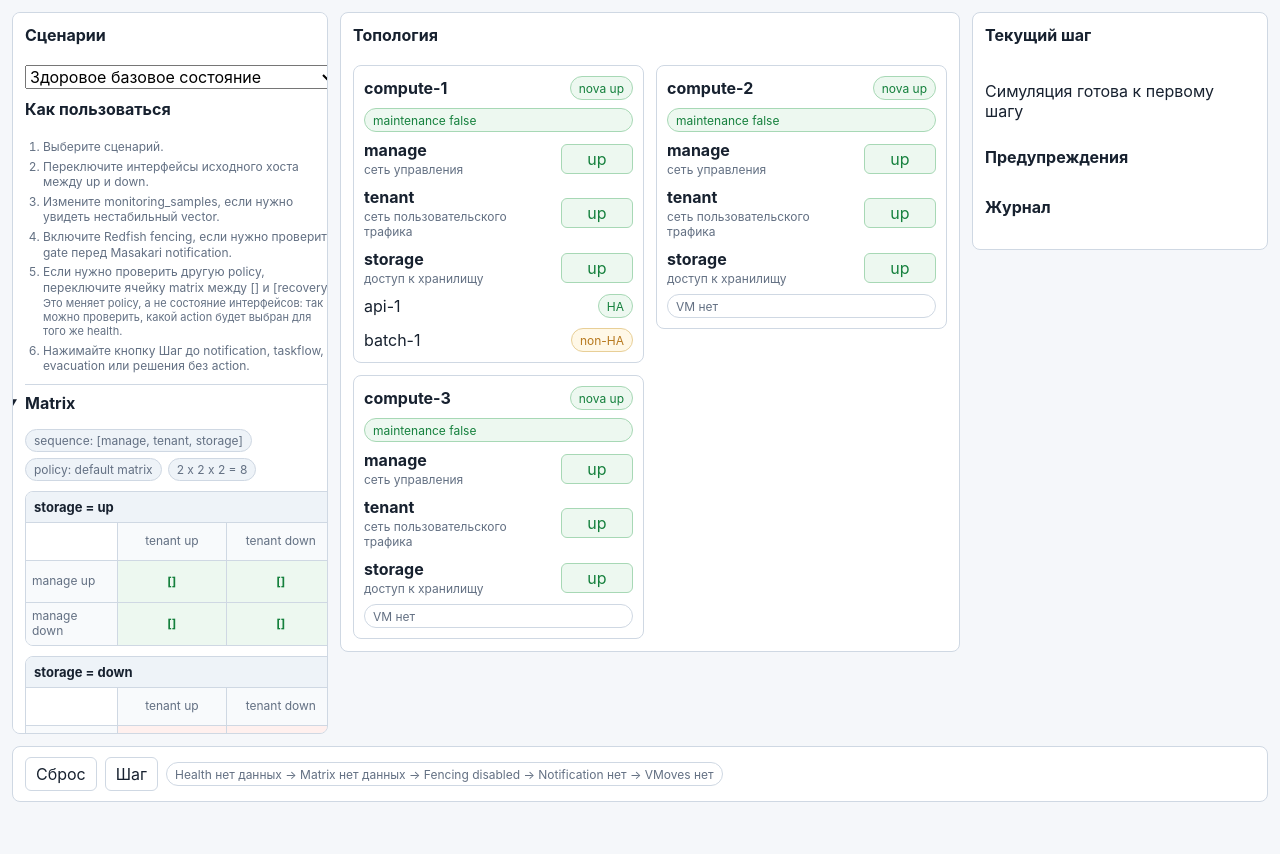
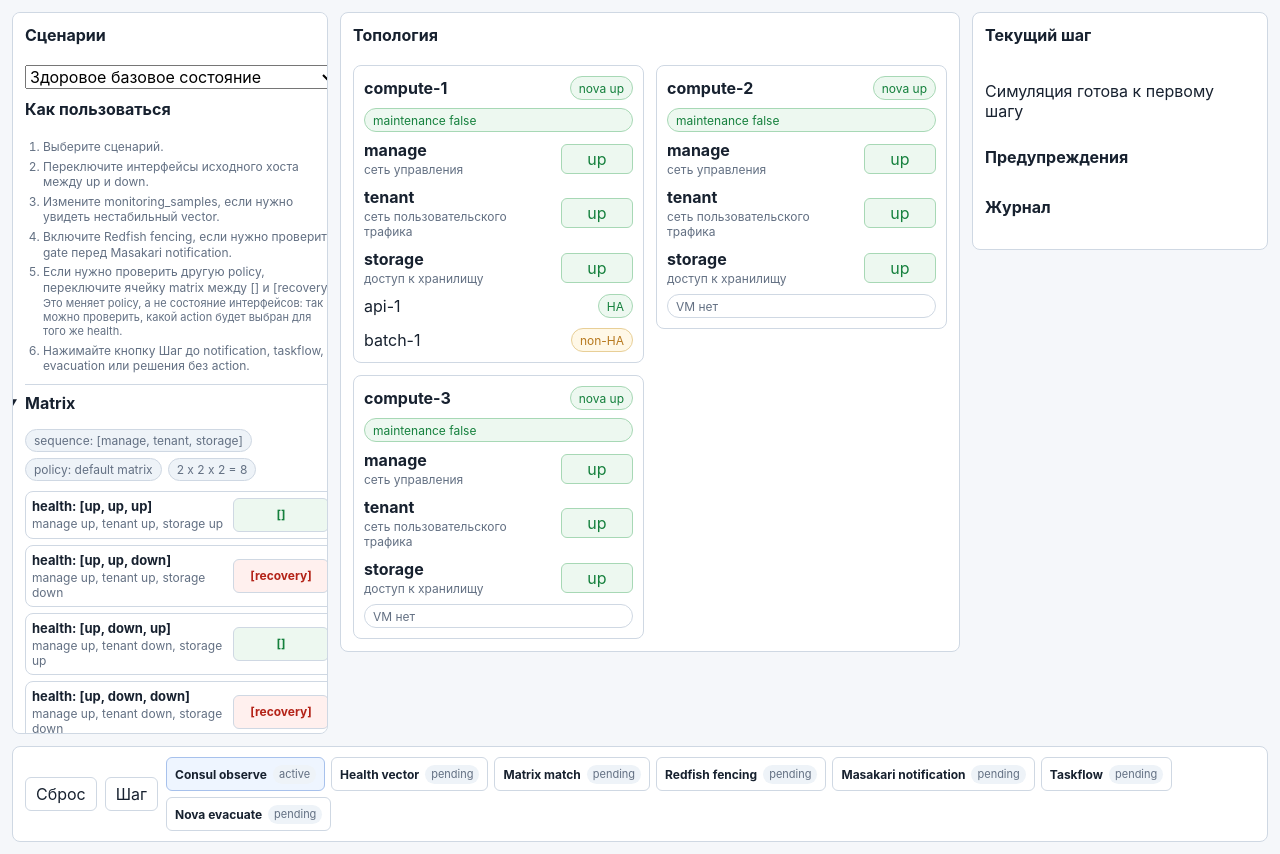
Before and after one commit to lebtmalorny-rgb/masakari_simulator, a website with bundled scripts: page simulator/index.html in a window 1280 px wide. Before the commit the page ends 814 px from the top, so only its background shows below. Built offline with nearby package versions, Linux system fonts and the light colour scheme.

Commit message:
feat: show neutral matrix and pipeline

```diff
--- a/simulator/src/ui.mjs
+++ b/simulator/src/ui.mjs
@@ -163,24 +163,27 @@ function renderHost(host) {
 
 function renderMatrix(state) {
   const active = state.currentVector?.ready ? state.currentVector.stable.join(',') : '';
-  const axisValues = ['up', 'down'];
+  const rows = state.matrix.map((rule, index) => {
+    const entry = {
+      health: rule.health,
+      key: rule.health.join(','),
+      index,
+      rule
+    };
+    const details = state.sequence
+      .map((layer, index) => `${layer} ${rule.health[index]}`)
+      .join(', ');
 
-  const planes = axisValues.map((storage) => `
-    <div class="matrix-plane" data-role="matrix-plane">
-      <div class="matrix-plane-title">storage = ${storage}</div>
-      <div class="matrix-grid">
-        <div class="matrix-axis-corner"></div>
-        ${axisValues.map((tenant) => `<div class="matrix-axis-label">tenant ${tenant}</div>`).join('')}
-        ${axisValues.map((manage) => `
-          <div class="matrix-axis-label row-label">manage ${manage}</div>
-          ${axisValues.map((tenant) => renderMatrixCell(
-            findMatrixRule(state.matrix, state.sequence, { manage, tenant, storage }),
-            active
-          )).join('')}
-        `).join('')}
+    return `
+      <div class="matrix-rule" data-role="matrix-rule">
+        <div class="matrix-rule-vector">
+          <strong>health: ${formatVector(rule.health)}</strong>
+          <span>${details}</span>
+        </div>
+        ${renderMatrixCell(entry, active)}
       </div>
-    </div>
-  `).join('');
+    `;
+  }).join('');
 
   return `
     <div class="matrix-meta">
@@ -188,7 +191,7 @@ function renderMatrix(state) {
       <span>${matrixPolicyLabel(state.matrix)}</span>
       <span>2 x 2 x 2 = 8</span>
     </div>
-    <div class="matrix-planes">${planes}</div>
+    <div class="matrix-list">${rows}</div>
   `;
 }
 
@@ -306,14 +309,100 @@ function renderEventLog(state) {
   `).join('');
 }
 
-function renderSummary(state) {
-  const vector = state.currentVector ? state.currentVector.stable.map((value) => value ?? 'unstable').join(' / ') : 'нет данных';
-  const action = state.currentMatrixResult ? state.currentMatrixResult.action.join(', ') || '[]' : 'нет данных';
-  const fencing = state.fencing.enabled ? state.fencing.status : 'disabled';
-  const notification = state.notifications.at(-1)?.status ?? 'нет';
-  const vmoves = state.vmoves.length === 0 ? 'нет' : state.vmoves.map((vmove) => `${vmove.instanceName}:${vmove.status}`).join(', ');
+function hasHealthSamples(state) {
+  return state.sequence.some((layer) => (state.healthHistory[state.activeHost]?.[layer] ?? []).length > 0);
+}
 
-  return `Health ${vector} -> Matrix ${action} -> Fencing ${fencing} -> Notification ${notification} -> VMoves ${vmoves}`;
+function pipelineSteps(state) {
+  const samplesReady = hasHealthSamples(state);
+  const vectorReady = state.currentVector?.ready === true;
+  const hasVector = Boolean(state.currentVector);
+  const hasMatrix = Boolean(state.currentMatrixResult);
+  const needsRecovery = state.currentMatrixResult?.action.includes('recovery') === true;
+  const fencingBlocked = ['failed', 'unreachable'].includes(state.fencing.status);
+  const fencingSucceeded = state.fencing.status === 'succeeded';
+  const notification = state.notifications.at(-1);
+  const hasNotification = Boolean(notification);
+  const taskflowStarted = Boolean(state.taskflow);
+  const vmoveFailed = state.vmoves.some((vmove) => vmove.status === 'failed');
+  const vmoveSucceeded = state.vmoves.length > 0 && state.vmoves.every((vmove) => vmove.status === 'succeeded');
+  const consulStatus = state.phase === 'consul-observe' ? 'active' : samplesReady ? 'done' : 'pending';
+  const healthStatus = !samplesReady
+    ? 'pending'
+    : state.phase === 'health-evaluate' || (hasVector && !vectorReady)
+      ? 'active'
+      : vectorReady ? 'done' : 'pending';
+  const matrixStatus = !vectorReady ? 'pending' : hasMatrix ? 'done' : 'active';
+  const fencingStatus = !hasMatrix
+    ? 'pending'
+    : !needsRecovery || !state.fencing.enabled
+      ? 'skipped'
+      : fencingBlocked ? 'blocked' : fencingSucceeded ? 'done' : 'active';
+  const notificationStatus = !hasMatrix
+    ? 'pending'
+    : !needsRecovery
+      ? 'skipped'
+      : state.fencing.enabled && !fencingSucceeded
+        ? 'pending'
+        : hasNotification && state.phase === 'masakari-start' ? 'active' : hasNotification ? 'done' : 'pending';
+  const taskflowStatus = !hasMatrix
+    ? 'pending'
+    : !needsRecovery
+      ? 'skipped'
+      : !hasNotification
+        ? 'pending'
+        : taskflowStarted && state.taskflow.currentStep !== 'finished' ? 'active' : taskflowStarted ? 'done' : 'pending';
+  const evacuateStatus = !hasMatrix
+    ? 'pending'
+    : !needsRecovery
+      ? 'skipped'
+      : !taskflowStarted
+        ? 'pending'
+        : state.phase === 'taskflow-evacuate' ? 'active' : vmoveFailed ? 'blocked' : vmoveSucceeded ? 'done' : 'pending';
+
+  return [
+    {
+      label: 'Consul observe',
+      status: consulStatus
+    },
+    {
+      label: 'Health vector',
+      status: healthStatus
+    },
+    {
+      label: 'Matrix match',
+      status: matrixStatus
+    },
+    {
+      label: 'Redfish fencing',
+      status: fencingStatus
+    },
+    {
+      label: 'Masakari notification',
+      status: notificationStatus
+    },
+    {
+      label: 'Taskflow',
+      status: taskflowStatus
+    },
+    {
+      label: 'Nova evacuate',
+      status: evacuateStatus
+    }
+  ];
+}
+
+function renderPipeline(state) {
+  return `
+    <div class="pipeline" data-role="pipeline">
+      ${pipelineSteps(state).map((step) => `
+        <span class="pipeline-step ${step.status}" data-role="pipeline-step">
+          <strong>${step.label}</strong>
+          <small>${step.status}</small>
+        </span>
+      `).join('')}
+    </div>
+  `;
 }
 
 function setByPath(target, path, value) {
@@ -376,7 +465,7 @@ export function renderApp(root, state, dispatch) {
     <section class="toolbar">
       <button type="button" data-role="reset">Сброс</button>
       <button type="button" data-role="step">Шаг</button>
-      <span class="status-chip">${renderSummary(state)}</span>
+      ${renderPipeline(state)}
     </section>
   `;
 
--- a/simulator/styles.css
+++ b/simulator/styles.css
@@ -28,6 +28,7 @@ button,
 select,
 input {
   font: inherit;
+  max-width: 100%;
 }
 
 .app-shell {
@@ -46,6 +47,7 @@ input {
   border-radius: var(--radius);
   padding: 12px;
   overflow: auto;
+  min-width: 0;
 }
 
 .controls-panel,
@@ -95,6 +97,7 @@ input {
   border: 1px solid var(--line);
   border-radius: var(--radius);
   padding: 10px 12px;
+  min-width: 0;
 }
 
 .toolbar button,
@@ -111,6 +114,64 @@ input {
 .toolbar button:hover,
 .control-button:hover {
   background: var(--panel-soft);
+}
+
+.pipeline {
+  display: flex;
+  align-items: stretch;
+  flex: 1 1 520px;
+  flex-wrap: wrap;
+  gap: 6px;
+  min-width: 0;
+}
+
+.pipeline-step {
+  display: inline-grid;
+  grid-template-columns: 1fr auto;
+  align-items: center;
+  gap: 6px;
+  min-height: 34px;
+  min-width: 128px;
+  max-width: 100%;
+  border: 1px solid var(--line);
+  border-radius: 6px;
+  background: #ffffff;
+  color: var(--muted);
+  padding: 4px 8px;
+}
+
+.pipeline-step strong {
+  color: var(--text);
+  font-size: 12px;
+  overflow-wrap: anywhere;
+}
+
+.pipeline-step small {
+  border-radius: 999px;
+  background: var(--panel-soft);
+  color: var(--muted);
+  font-size: 11px;
+  line-height: 1;
+  padding: 4px 6px;
+}
+
+.pipeline-step.active {
+  border-color: #a7c1ec;
+  background: #eef5ff;
+}
+
+.pipeline-step.done {
+  border-color: #a7d8b5;
+  background: #edf8f0;
+}
+
+.pipeline-step.skipped {
+  background: #f8fafc;
+}
+
+.pipeline-step.blocked {
+  border-color: #f0b8b0;
+  background: #fff0ee;
 }
 
 .status-chip {
@@ -147,6 +208,7 @@ input {
   color: var(--muted);
   font-size: 13px;
   line-height: 1.35;
+  overflow-wrap: anywhere;
 }
 
 .info-list {
@@ -157,6 +219,7 @@ input {
   color: var(--muted);
   font-size: 12px;
   line-height: 1.3;
+  overflow-wrap: anywhere;
 }
 
 .list-note {
@@ -272,63 +335,44 @@ input {
   padding: 3px 8px;
 }
 
-.matrix-planes {
+.matrix-list {
   display: grid;
-  gap: 10px;
+  gap: 6px;
 }
 
-.matrix-plane {
+.matrix-rule {
+  display: grid;
+  grid-template-columns: minmax(0, 1fr) minmax(96px, auto);
+  align-items: center;
+  gap: 8px;
   border: 1px solid var(--line);
   border-radius: var(--radius);
   background: #ffffff;
-  overflow: hidden;
+  padding: 6px;
 }
 
-.matrix-plane-title {
-  border-bottom: 1px solid var(--line);
-  background: var(--panel-soft);
-  color: var(--text);
-  font-size: 13px;
-  font-weight: 700;
-  padding: 7px 8px;
+.matrix-rule-vector {
+  display: grid;
+  gap: 2px;
+  min-width: 0;
 }
 
-.matrix-grid {
-  display: grid;
-  grid-template-columns: minmax(74px, 0.85fr) repeat(2, minmax(76px, 1fr));
+.matrix-rule-vector strong {
+  font-size: 13px;
+  overflow-wrap: anywhere;
 }
 
-.matrix-axis-corner,
-.matrix-axis-label,
-.matrix-cell {
-  min-height: 38px;
-  border-right: 1px solid var(--line);
-  border-bottom: 1px solid var(--line);
+.matrix-rule-vector span {
+  color: var(--muted);
+  font-size: 12px;
+  overflow-wrap: anywhere;
 }
 
-.matrix-grid > :nth-child(3n) {
-  border-right: 0;
-}
-
-.matrix-grid > :nth-last-child(-n + 3) {
-  border-bottom: 0;
-}
-
-.matrix-axis-label {
-  display: flex;
-  align-items: center;
-  justify-content: center;
-  background: #f8fafc;
-  color: var(--muted);
-  font-size: 12px;
-  line-height: 1.2;
-  padding: 6px;
-  text-align: center;
-}
-
-.matrix-axis-label.row-label {
-  justify-content: flex-start;
-  text-align: left;
+.matrix-rule .matrix-cell {
+  min-width: 96px;
+  min-height: 34px;
+  border: 1px solid var(--line);
+  border-radius: 6px;
 }
 
 .matrix-cell {
@@ -337,10 +381,9 @@ input {
   align-content: center;
   justify-items: center;
   width: 100%;
-  min-height: 42px;
-  border-top: 0;
-  border-left: 0;
-  border-radius: 0;
+  min-height: 34px;
+  border: 1px solid var(--line);
+  border-radius: 6px;
   background: #ffffff;
   color: var(--text);
   cursor: pointer;
@@ -420,3 +463,24 @@ input {
     flex-wrap: wrap;
   }
 }
+
+@media (max-width: 520px) {
+  .app-shell {
+    padding: 8px;
+  }
+
+  .matrix-rule {
+    grid-template-columns: 1fr;
+  }
+
+  .matrix-rule .matrix-cell {
+    width: 100%;
+    min-width: 0;
+  }
+
+  .toolbar .status-chip {
+    max-width: 100%;
+    white-space: normal;
+    overflow-wrap: anywhere;
+  }
+}
```
Also changed, not shown: simulator/scripts/smoke.mjs (+37 -4 lines), README.md, simulator/README.md.
